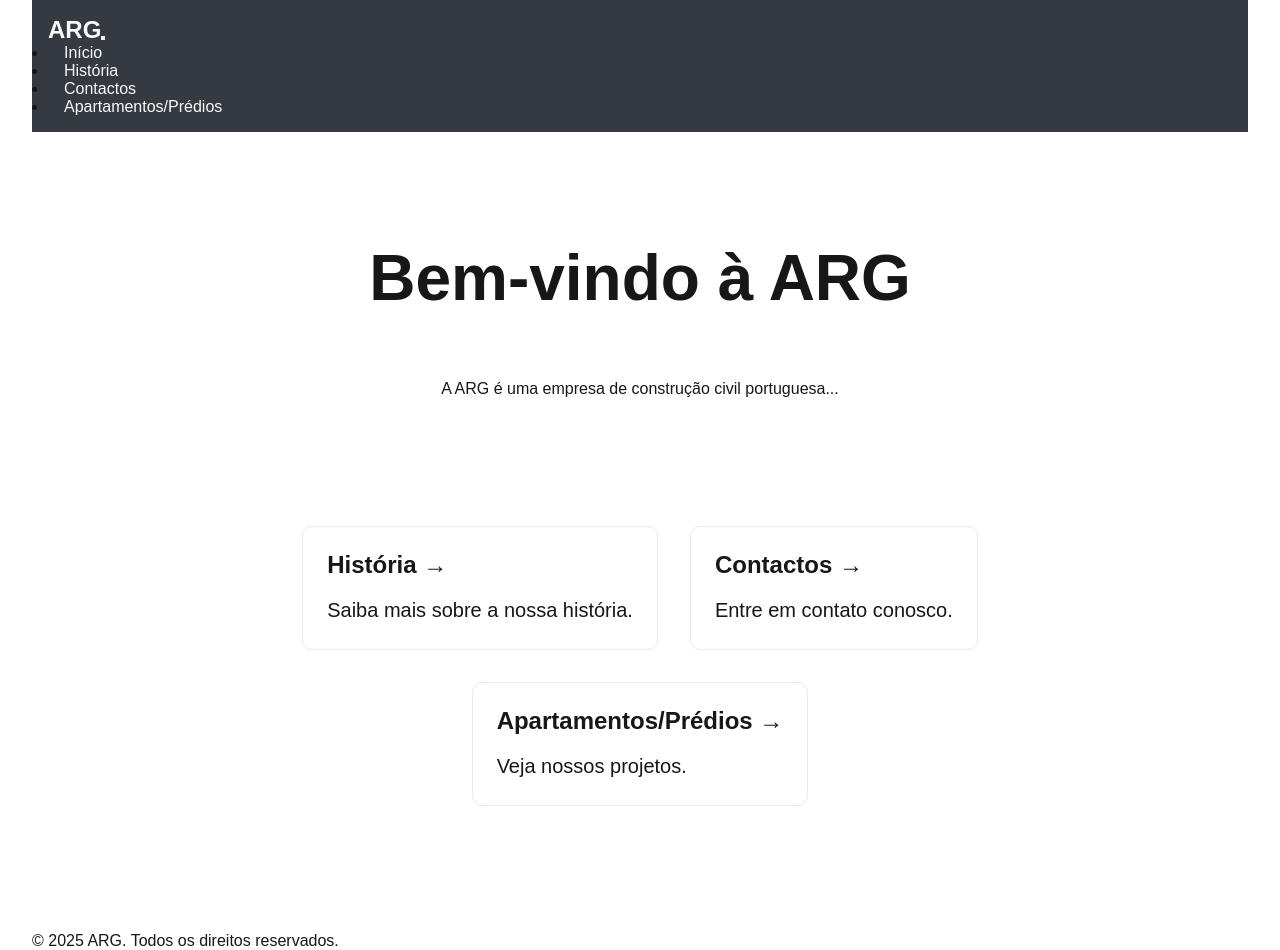
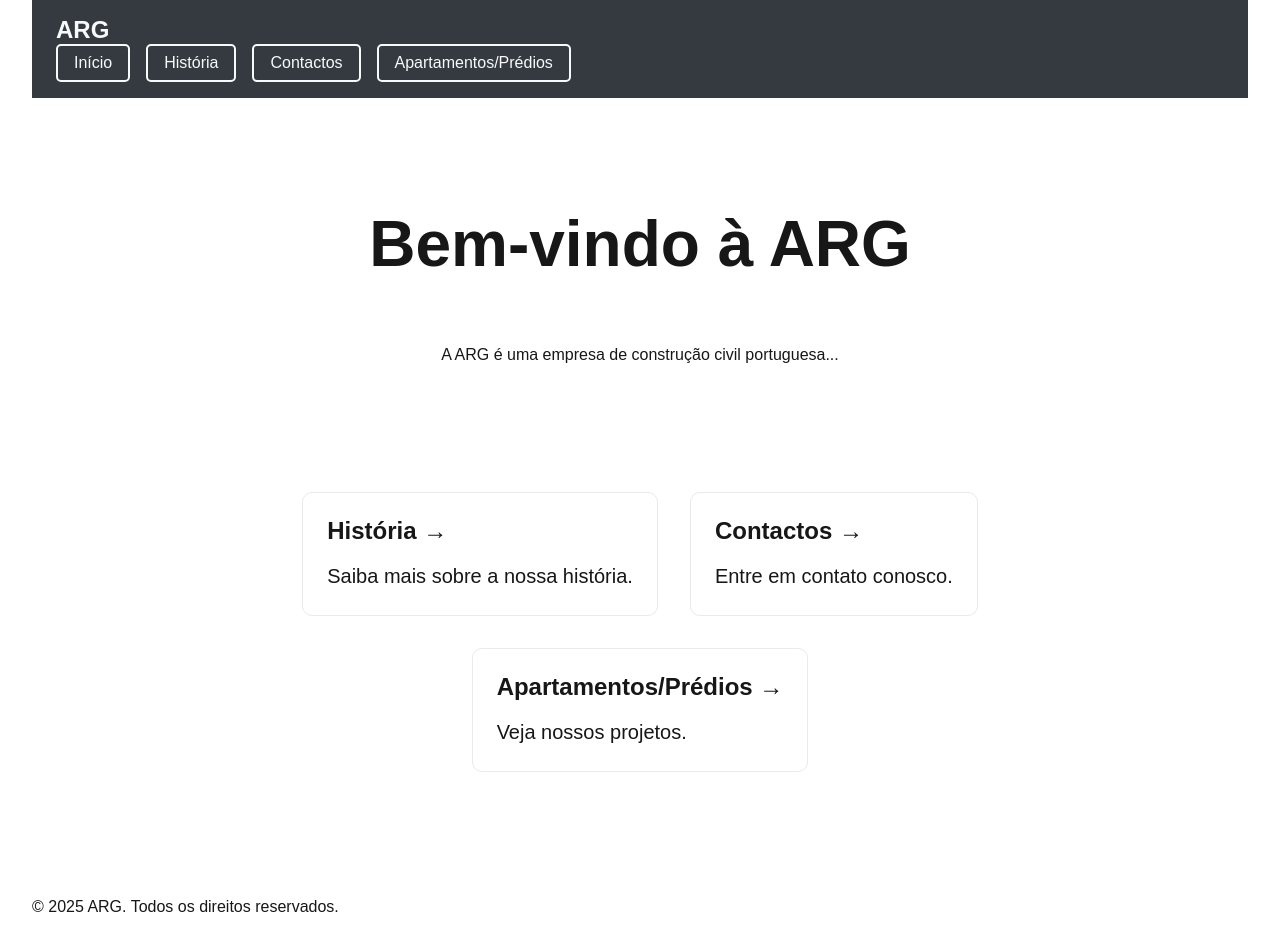
Before and after one commit to pedropinto25/ARG, a Next.js app in the folder arg-construcao/: page / in a window 1280 px wide. After the commit the page ends 916 px from the top, so only its background shows below. Built offline with nearby package versions, Linux system fonts and the light colour scheme.

Commit message:
teste de deploy

```diff
--- a/arg-construcao/src/app/components/Header.js
+++ b/arg-construcao/src/app/components/Header.js
@@ -3,28 +3,15 @@ import styles from './Header.module.css';
 
 export default function Header() {
   return (
-    <header>
-      <nav className={`navbar navbar-expand-lg ${styles.customNavbar}`}>
-        <div className="container-fluid">
-          <Link href="/" className={`navbar-brand ${styles.brand}`}>ARG</Link>
-          <button className="navbar-toggler" type="button" data-bs-toggle="collapse" data-bs-target="#navbarNav" aria-controls="navbarNav" aria-expanded="false" aria-label="Toggle navigation">
-            <span className="navbar-toggler-icon"></span>
-          </button>
-          <div className="collapse navbar-collapse" id="navbarNav">
-            <ul className="navbar-nav ms-auto">
-              <li className="nav-item">
-                <Link href="/" className={`nav-link ${styles.navLink}`}>Início</Link>
-              </li>
-              <li className="nav-item">
-                <Link href="/history" className={`nav-link ${styles.navLink}`}>História</Link>
-              </li>
-              <li className="nav-item">
-                <Link href="/contact" className={`nav-link ${styles.navLink}`}>Contactos</Link>
-              </li>
-              <li className="nav-item">
-                <Link href="/properties" className={`nav-link ${styles.navLink}`}>Apartamentos/Prédios</Link>
-              </li>
-            </ul>
+    <header className={styles.header}>
+      <nav className={styles.navbar}>
+        <div className={styles.container}>
+          <Link href="/" className={styles.brand}>ARG</Link>
+          <div className={styles.navLinks}>
+            <Link href="/" className={styles.navLink}>Início</Link>
+            <Link href="/history" className={styles.navLink}>História</Link>
+            <Link href="/contact" className={styles.navLink}>Contactos</Link>
+            <Link href="/properties" className={styles.navLink}>Apartamentos/Prédios</Link>
           </div>
         </div>
       </nav>
--- a/arg-construcao/src/app/components/Header.module.css
+++ b/arg-construcao/src/app/components/Header.module.css
@@ -1,17 +1,22 @@
-.customNavbar {
+.header {
     background-color: #343a40;
-    padding: 1rem;
-    transition: background-color 0.3s ease;
+    padding: 1rem 0;
   }
 
-  .customNavbar:hover {
-    background-color: #495057;
+  .navbar {
+    display: flex;
+    justify-content: space-between;
+    align-items: center;
+    max-width: 1200px;
+    margin: 0 auto;
+    padding: 0 1rem;
   }
 
   .brand {
     font-size: 1.5rem;
     font-weight: bold;
     color: #f8f9fa;
+    text-decoration: none;
     transition: color 0.3s ease;
   }
 
@@ -19,19 +24,33 @@
     color: #ffc107;
   }
 
+  .navLinks {
+    display: flex;
+    gap: 1rem;
+  }
+
   .navLink {
     color: #f8f9fa;
-    margin-left: 1rem;
-    transition: color 0.3s ease;
+    text-decoration: none;
+    padding: 0.5rem 1rem;
+    border: 2px solid #f8f9fa;
+    border-radius: 5px;
+    transition: color 0.3s ease, background-color 0.3s ease;
   }
 
   .navLink:hover {
-    color: #ffc107;
+    color: #343a40;
+    background-color: #ffc107;
   }
 
-  @media (max-width: 992px) {
-    .nav-item {
-      display: inline-block;
-      margin: 0.5rem 0;
+  @media (max-width: 768px) {
+    .navbar {
+      flex-direction: column;
+    }
+
+    .navLinks {
+      flex-direction: column;
+      align-items: center;
+      gap: 0.5rem;
     }
   }
```
